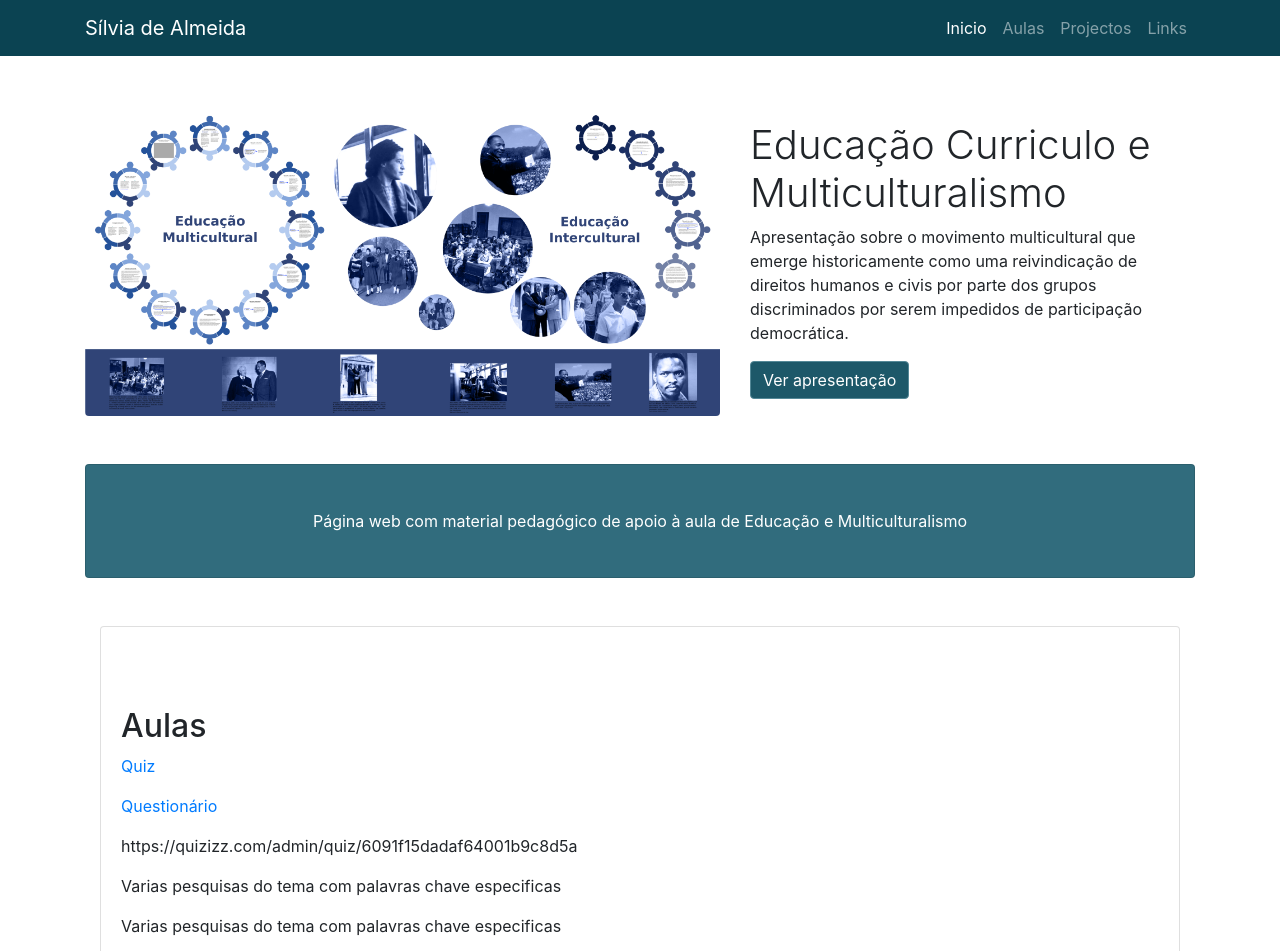
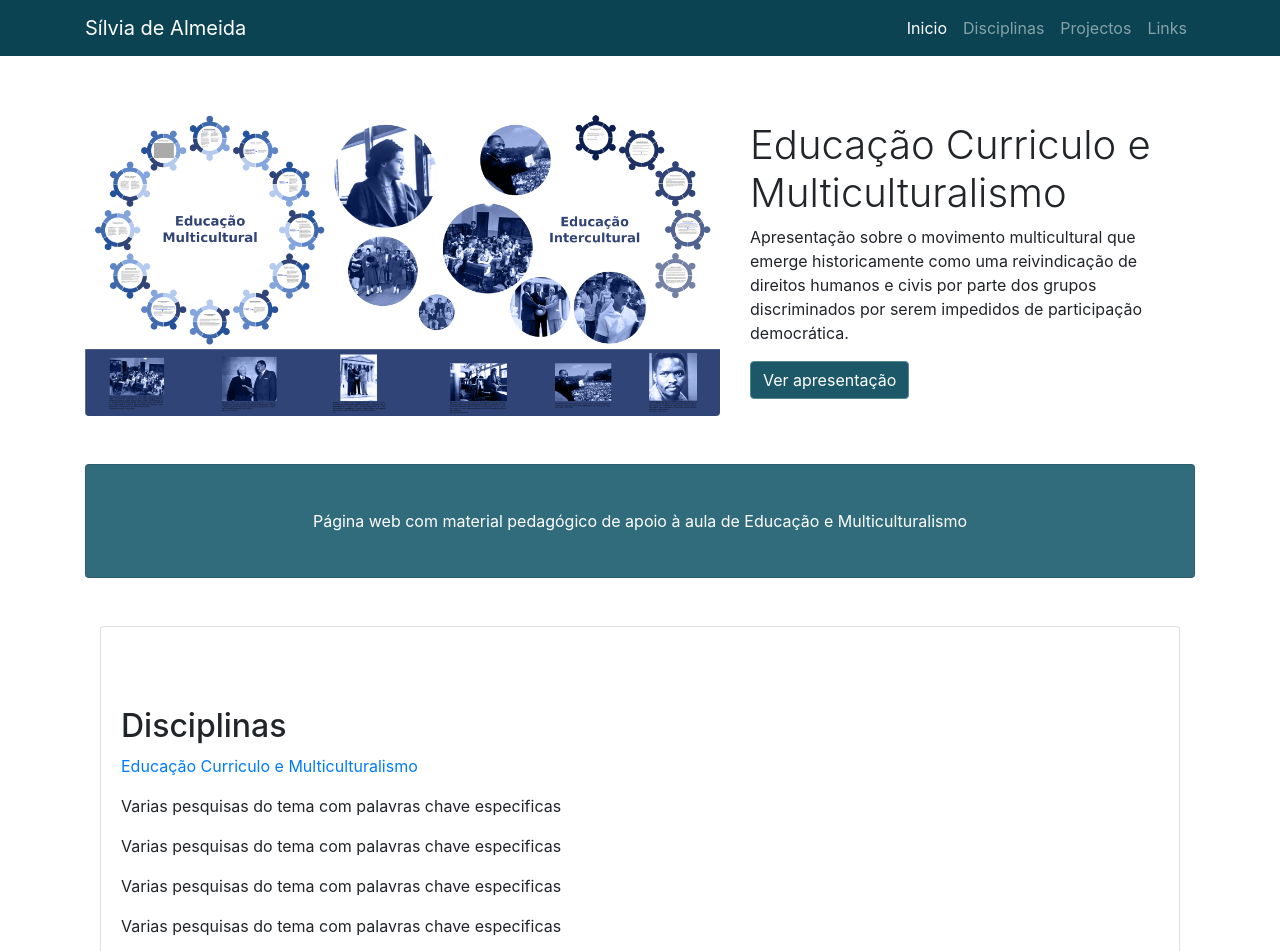
Before and after one commit to silviadealmeida/SilviadeAlmeida.github.io, a plain HTML site: page 25ABR21/Educação e Multiculturalismo/index.html in a window 1280 px wide. Shown: the top 951 px of the page. Drawn offline with Linux system fonts and the light colour scheme.

Commit message:
Update index.html

```diff
--- a/25ABR21/Educação e Multiculturalismo/index.html
+++ b/25ABR21/Educação e Multiculturalismo/index.html
@@ -35,7 +35,7 @@
             </a>
           </li>
           <li class="nav-item">
-            <a class="nav-link" href="#aulas" class="smoothScroll">Aulas</a>
+            <a class="nav-link" href="#aulas" class="smoothScroll">Disciplinas</a>
           </li>
           <li class="nav-item">
             <a class="nav-link" href="#projectos" class="smoothScroll">Projectos</a>
@@ -83,10 +83,8 @@
       <div class="col-md-12 mb-5">
         <div class="card h-100">
           <div class="card-body">
-            <h2 class="anchor">Aulas</h2>
-            <p><a href="https://quizizz.com/admin/quiz/6091f15dadaf64001b9c8d5a">Quiz</a></p>
-            <p><a href="https://forms.gle/bMMWRF98QkK7drZAA">Questionário</a></p>
-            <p>https://quizizz.com/admin/quiz/6091f15dadaf64001b9c8d5a</p>
+            <h2 class="anchor">Disciplinas</h2>
+            <p><a href="#links">Educação Curriculo e Multiculturalismo</a></p>
             <p>Varias pesquisas do tema com palavras chave especificas</p>
             <p>Varias pesquisas do tema com palavras chave especificas</p>
             <p>Varias pesquisas do tema com palavras chave especificas</p>
```
